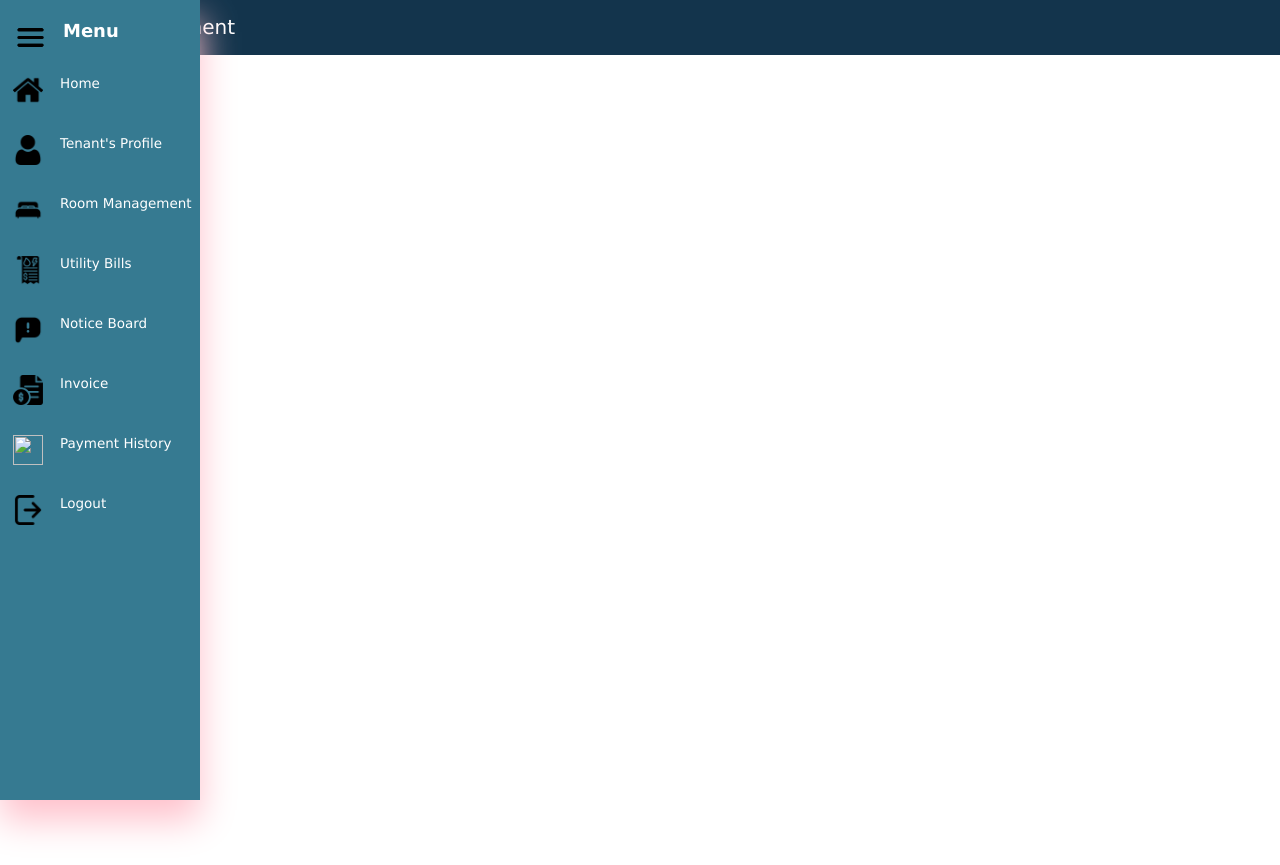
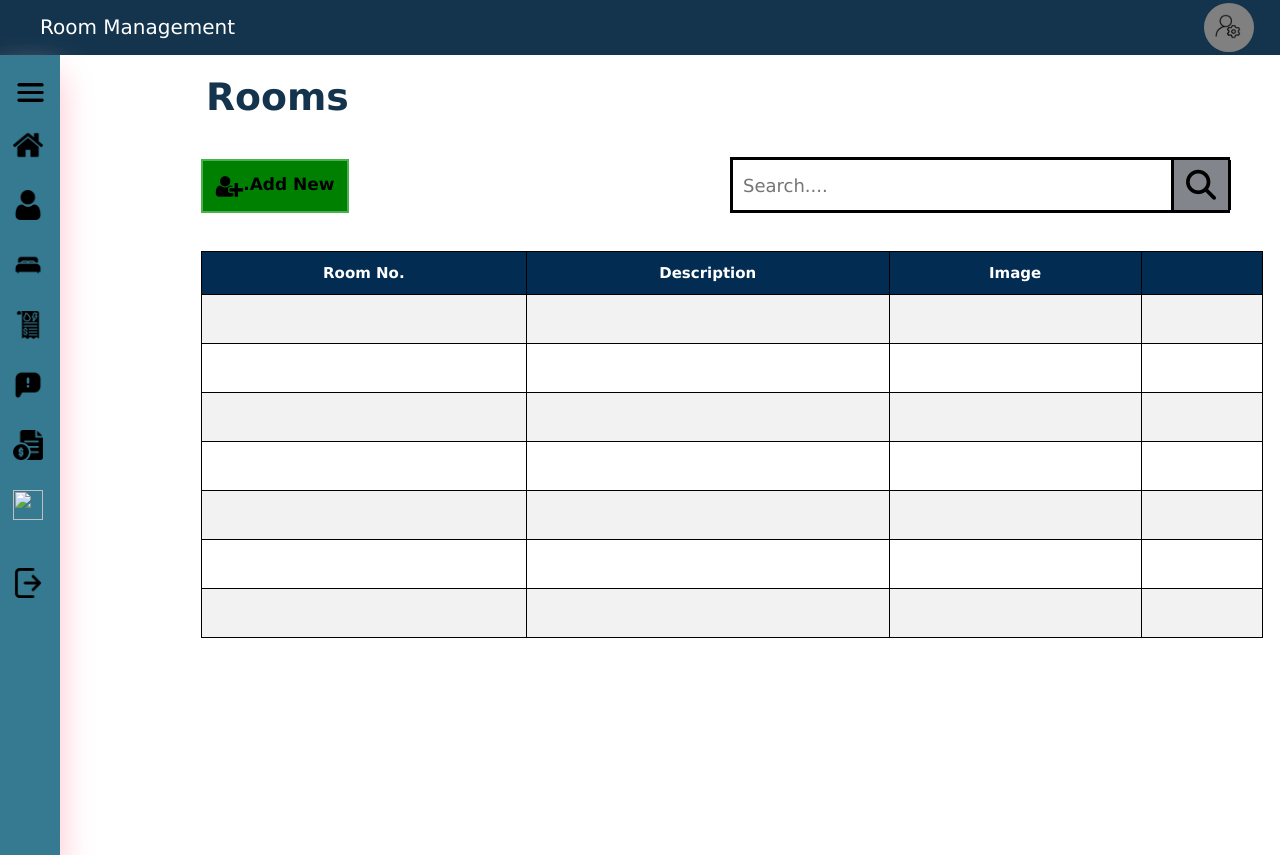
Before and after one commit to chanie55/AMSProject, a PHP site: page /room.html in a window 1280 px wide. Run offline with PHP 8.4, Linux system fonts and the light colour scheme; lists and menus that the app fills with data are empty; some libraries are stand-ins or nearby versions.

Commit message:
wayeditdeleteupdate

```diff
--- a/css/room.css
+++ b/css/room.css
@@ -117,6 +117,148 @@ nav:hover{
 }
 
 h2 {
-    margin-left: 92px;
+    margin-left: 201px;
     margin-top: 20px;
+    color: rgba(19, 52, 76, 1);
+    font-size: 1cm;
+    padding-left:5px ;
 }
+header a {
+    background-color: gray;
+    border-radius: 50%;
+    overflow: hidden;
+    width: 30px;
+    height: 20px;
+    margin-right: 2%;
+    margin-top: 3px;
+    margin-bottom: 5px;
+
+}
+header :hover{
+    opacity: 1.0;
+}
+header img{
+    overflow: hidden;
+    position: center;
+    width: 30px;
+    height: 25px;
+    padding-right: 10%;
+    padding-left: 3%;
+    margin-top: 2%;
+}
+.container .input{
+    position: relative;
+	border:none;
+	display: inline-block;
+	color: #8b7d77;
+}
+
+.search_wrap{
+    border: solid;
+	width: 500px;
+	margin: 38px auto;
+    margin-right: 50px;
+    float: right;
+}
+
+.search_wrap .search_box{
+	position: relative;
+	width: 500px;
+	height: 50px;
+}
+
+.search_wrap .search_box .input{
+
+	top: 0;
+	left: 0;
+	width: 100%;
+	height: 100%;
+	padding-left: 10px ;
+    padding-right: 80px;
+	font-size: 18px;
+}
+
+.search_wrap .search_box .btn{
+	position: absolute;
+	top: 0;
+	right: 2px;
+	width: 60px;
+	height: 100%;
+    border-right: solid;
+    border-left: solid;
+	background: #82858b;
+	cursor: pointer;
+}
+
+.search_wrap .search_box .btn:hover{
+	background:rgba(54, 122, 145, 1);
+}
+
+.search_wrap .search_box .btn.btn_common .fas{
+	position: relative;
+	top: 50%;
+	left: 50%;
+	transform: translate(-50%,-50%);
+	color: rgb(0, 0, 0);
+	font-size: 30px;
+}
+
+ /*add new button*/
+.button {
+    padding-inline: auto;
+    border: none;
+    color: white;
+
+    text-align:center;
+    text-decoration: none;
+    display: inline-block;
+    font-size: 17px;
+    font-style: unset;
+    font-weight: bold;
+    margin-left: 201px;
+    margin-top: 40px;
+    transition-duration: 0.4s;
+    cursor: pointer;
+  }
+
+  .button1 {
+    padding: 1%;
+    text-align: center;
+    background-color:green;
+    color: black;
+    border: 2px solid #4CAF50;
+  }
+  .button1:hover {
+    background-color: #4CAF50;
+    color: white;
+  }
+/*table*/
+#customers {
+    font-family: Arial, Helvetica, sans-serif;
+    border-collapse:collapse;
+    width: 83%;
+    margin-left: 201px;
+}
+
+  #customers td, #customers th {
+    border: 1px solid rgb(0, 0, 0);
+    padding: 24px;
+    font-size: 15px;
+
+  }
+
+  #customers tr:nth-child(even){
+    background-color: #f2f2f2;}
+
+  #customers tr:hover {
+    background-color:rgba(54, 122, 145, 1);
+}
+
+  #customers th {
+    padding-top: 12px;
+    padding-bottom: 12px;
+    text-align: left;
+    background-color: rgb(3, 44, 82);
+    color: white;
+    text-align: center;
+}
--- a/css/tenantProfile.css
+++ b/css/tenantProfile.css
@@ -141,7 +141,7 @@ nav:hover{
 }
 
 h2 {
-    margin-left: 92px;
+    margin-left: 201px;
     margin-top: 20px;
     color: rgba(19, 52, 76, 1);
     font-size: 1cm;
@@ -193,7 +193,7 @@ h2 {
 }
 
 .search_wrap .search_box .btn:hover{
-	background:rgb(3, 44, 82);
+	background:rgba(54, 122, 145, 1);
 }
 
 .search_wrap .search_box .btn.btn_common .fas{
@@ -261,4 +261,5 @@ h2 {
     text-align: left;
     background-color: rgb(3, 44, 82);
     color: white;
+    text-align: center;
 }
--- a/room.html
+++ b/room.html
@@ -1,15 +1,18 @@
 <!DOCTYPE html>
 <html>
     <head>
-        <link rel = "stylesheet" href = "css\aDashboard.css"/>
+        <link rel = "stylesheet" href = "css\room.css"/>
+        <script src="https://kit.fontawesome.com/b99e675b6e.js"></script>
+        <link rel="stylesheet" href="https://cdnjs.cloudflare.com/ajax/libs/font-awesome/4.7.0/css/font-awesome.min.css">
     </head>
     <body>
         <header>
             <h3>
                 Room Management
             </h3>
+            <a> <img src="photos\header.png"> </a>
         </header>
-
+        <section class="body">
         <nav>
             <ul>
                 <li>
@@ -53,6 +56,36 @@
                 </a> </li>
             </ul>
         </nav>
+        <section class ="section-body">
+            <h2>Rooms</h2>
+            <div class="container">
+                <button class="button button1">.Add New<i class="fa fa-user-plus"style="font-size:24px;float:left"></i></button>
+                <div class="search_wrap search_wrap_1">
+                    <div class="search_box">
+                        <input type="text" class="input" placeholder="Search....">
+                        <div class="btn btn_common">
+                            <i class="fas fa-search"></i>
+                        </div>
+                    </div>
+                </div>
+
+                <table id="customers">
+                    <tr>
+                      <th>Room No.</th>
+                      <th>Description</th>
+                      <th>Image</th>
+                      <th>      </th>
+                    </tr>
+                    <tr><td></td><td></td><td></td><td></td></tr>
+                    <tr><td></td><td></td><td></td><td></td></tr>
+                    <tr><td></td><td></td><td></td><td></td></tr>
+                    <tr><td></td><td></td><td></td><td></td></tr>
+                    <tr><td></td><td></td><td></td><td></td></tr>
+                    <tr><td></td><td></td><td></td><td></td></tr>
+                    <tr><td></td><td></td><td></td><td></td></tr>
+                </table>
+        </section>
+    </section>
 
         <h2> </h2>
     </body>
```
Also changed, not shown: css/utility.css (+113 -1 lines), utility.html (+32 -2 lines).
